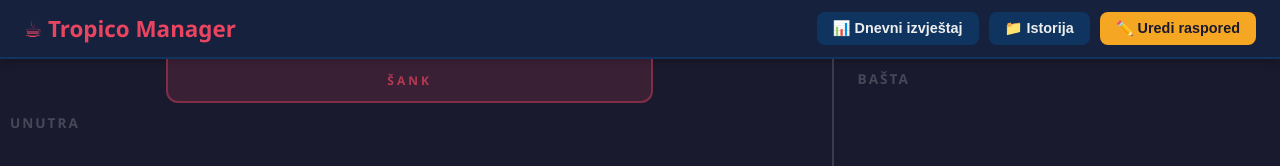
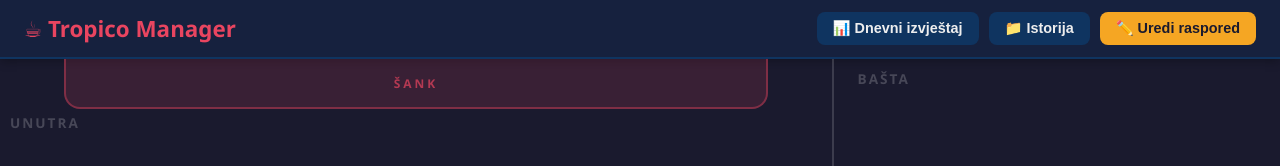
Before and after one commit to dejanm96/TableManagement, a website: page kafic-app/client/index.html in a window 1280 px wide. Shown: the top 166 px of the page. Drawn offline with nearby package versions, Linux system fonts and the light colour scheme; no server answers.

Commit message:
sank fix

```diff
--- a/kafic-app/client/style.css
+++ b/kafic-app/client/style.css
@@ -154,6 +154,7 @@ main {
   transition: all 0.2s;
   user-select: none;
   box-shadow: 0 4px 15px rgba(0,0,0,0.3);
+  z-index: 1;
 }
 
 .table-card:hover {
@@ -375,18 +376,18 @@ main {
 #sank {
   position: absolute;
   top: 0;
-  left: 13%;
-  width: 38%;
-  height: 44px;
+  left: 5%;
+  width: 55%;
+  height: 50px;
   background: rgba(233, 69, 96, 0.15);
   border: 2px solid rgba(233, 69, 96, 0.4);
   border-top: none;
-  border-radius: 0 0 12px 12px;
+  border-radius: 0 0 16px 16px;
   display: flex;
   align-items: center;
   justify-content: center;
   pointer-events: none;
-  z-index: 2;
+  z-index: 3;
 }
 
 #sank span {
```
